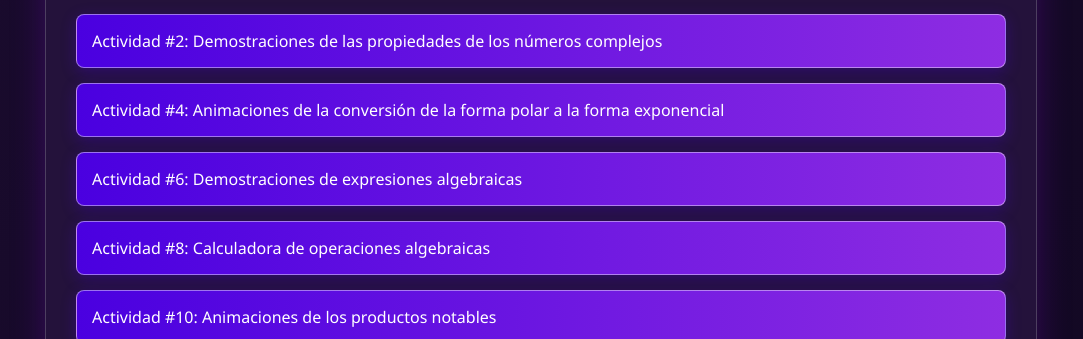
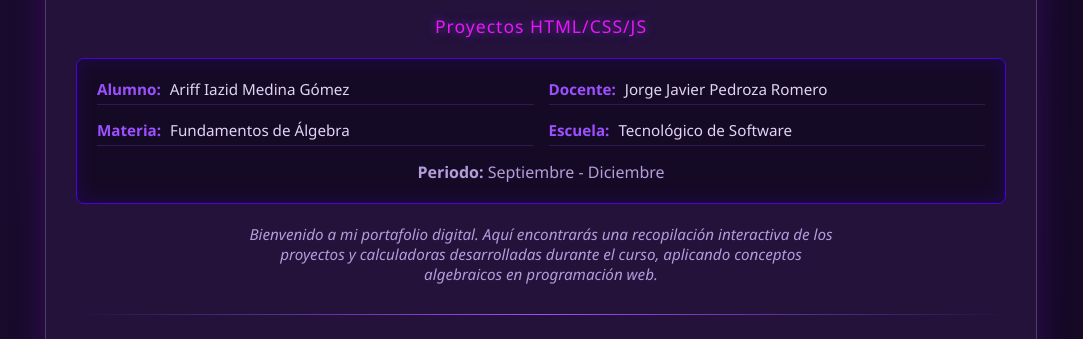
Before and after one commit to AriffMedina-TSW/PortafolioMaestro, a plain HTML site: page index.html in a window 1280 px wide. Shown: the part 110-449 px from the top of the page, without its empty margins (99-1182 px from the left). Drawn offline with Linux system fonts and the light colour scheme; files that its build step writes are made by us from their sources.

Commit message:
Añadir seccion de perfil en index.html

```diff
--- a/css/style.css
+++ b/css/style.css
@@ -1720,3 +1720,62 @@ footer p {
   animation: brillo 2.5s infinite ease-in-out;
   color: #e0d4f7;
 }
+
+.perfil {
+    margin-bottom: 30px;
+    text-align: center;
+}
+
+.subtitulo {
+    color: #00f3ff;
+    font-size: 1.1rem;
+    margin-bottom: 20px;
+    letter-spacing: 1px;
+}
+
+.cuadricula {
+    display: grid;
+    grid-template-columns: 1fr 1fr;
+    gap: 15px;
+    background-color: #150a25;
+    padding: 20px;
+    border: 1px solid #4a00e0;
+    border-radius: 8px;
+    margin-bottom: 20px;
+    box-shadow: inset 0 0 20px rgba(74, 0, 224, 0.2);
+}
+
+.info {
+    text-align: left;
+    color: #e0d4f7;
+    font-size: 0.95rem;
+    padding-bottom: 5px;
+    border-bottom: 1px solid rgba(157, 80, 255, 0.2);
+}
+
+.info strong {
+    color: #9d50ff;
+    margin-right: 5px;
+}
+
+.info-ancho {
+    grid-column: span 2;
+    text-align: center;
+    border-bottom: none;
+    color: #b39ddb;
+}
+
+.texto {
+    color: #b39ddb;
+    font-style: italic;
+    font-size: 0.95rem;
+    max-width: 600px;
+    margin: 0 auto;
+}
+
+.divisor {
+    border: 0;
+    height: 1px;
+    background: linear-gradient(90deg, transparent, #9d50ff, transparent);
+    margin: 30px 0;
+}
--- a/index.html
+++ b/index.html
@@ -4,10 +4,40 @@
     <meta charset="UTF-8">
     <meta name="viewport" content="width=device-width, initial-scale=1.0">
     <title>Document</title>
-    <link rel="stylesheet" href="style.css">
+    <link rel="stylesheet" href="css/style.css">
 </head>
 <body>
+
     <div class="container">
+        <header class="perfil">
+            <h1 class="titulo">Actividad #19: Portafolio de Evidencias</h1>
+            <p class="subtitulo">Proyectos HTML/CSS/JS</p>
+
+            <div class="cuadricula">
+                <div class="info">
+                    <strong>Alumno:</strong> Ariff Iazid Medina Gómez
+                </div>
+                <div class="info">
+                    <strong>Docente:</strong> Jorge Javier Pedroza Romero
+                </div>
+                <div class="info">
+                    <strong>Materia:</strong> Fundamentos de Álgebra
+                </div>
+                <div class="info">
+                    <strong>Escuela:</strong> Tecnológico de Software
+                </div>
+                <div class="info-ancho">
+                    <strong>Periodo:</strong> Septiembre - Diciembre
+                </div>
+            </div>
+
+            <div class="texto">
+                <p>Bienvenido a mi portafolio digital. Aquí encontrarás una recopilación interactiva de los proyectos y calculadoras desarrolladas durante el curso, aplicando conceptos algebraicos en programación web.</p>
+            </div>
+        </header>
+
+        <hr class="divisor">
+
         <h1>Mis Actividades</h1>
         <ul>
             <li><a href="actividades/actividad02/index.html">Actividad #2: Demostraciones de las propiedades de los números complejos</a></li>
@@ -18,7 +48,7 @@
             <li><a href="actividades/actividad12/index.html">Actividad #12: Animaciones de factorización</a></li>
             <li><a href="actividades/actividad14/index.html">Actividad #14: Calculadora de ecuaciones de primer grado</a></li>
 
-            </ul>
+        </ul>
     </div>
 </body>
 </html>
```
